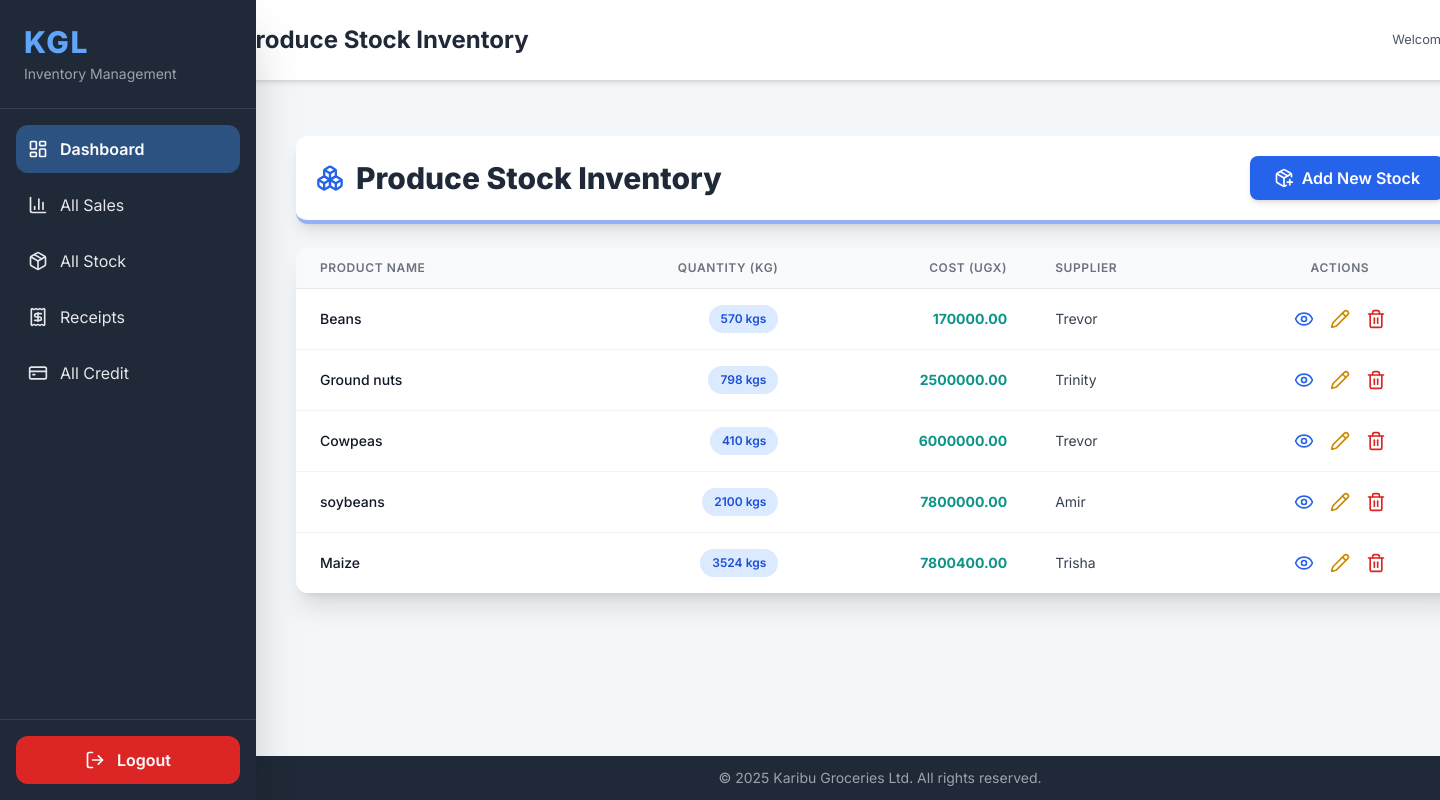
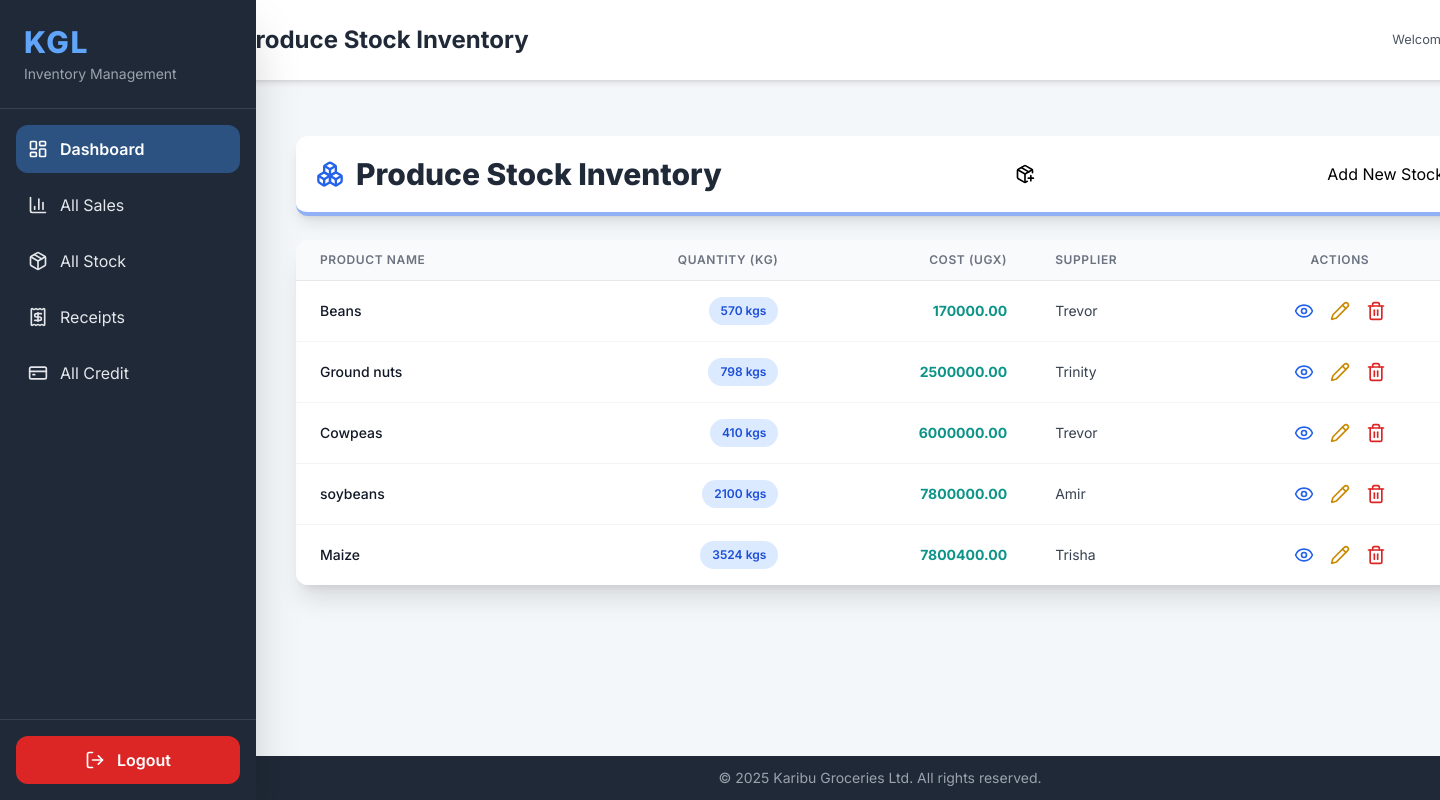
Before and after one commit to retisha256/kgl, a Django app: page /stock/ in a window 1440 px wide; the page is wider, and only the part inside the window is pictured. Run offline with Django 5.2, Linux system fonts and the light colour scheme; a user stored in the database is signed in; data comes from the database, SQL or seed files in the repository; both versions use the stored data as it was after the commit; some libraries are stand-ins or nearby versions.

Commit message:
modified my designs

```diff
--- a/kgl/urls.py
+++ b/kgl/urls.py
@@ -25,9 +25,6 @@ urlpatterns = [
    # path('',auth_views.LoginView.as_view(template_name='login.html'),name="login"),
     path('',views.index,name='dash'),
      path('addstock/<str:pk>/',views.addstock, name="addstock") ,
-     # ...
-path('addstock/<str:pk>/',views.addstock, name="addstock") ,
-# kgl_app/urls.py (or your app's urls.py)
 
 
 
--- a/kgl_app/templates/allstock.html
+++ b/kgl_app/templates/allstock.html
@@ -19,8 +19,7 @@
         <!-- Add Stock Button (Matching the style of Add Sale button) -->
         <!-- Assuming 'addstock' without an ID leads to the creation form. -->
         <!-- I've used a green/teal color for the stock addition button to differentiate it slightly from sales. -->
-        <a href="{% url 'addstock' 0 %}" class="w-full sm:w-auto flex items-center justify-center space-x-2 bg-blue-600 text-white font-semibold py-2.5 px-6 rounded-lg shadow-md hover:bg-green-700 transition duration-150 transform hover:-translate-y-0.5">
-            <!-- Lucide Icon: PackagePlus -->
+                    <!-- Lucide Icon: PackagePlus -->
             <i data-lucide="package-plus" class="w-5 h-5"></i>
             <span>Add New Stock</span>
         </a>
```
Also changed, not shown: db.sqlite3.
